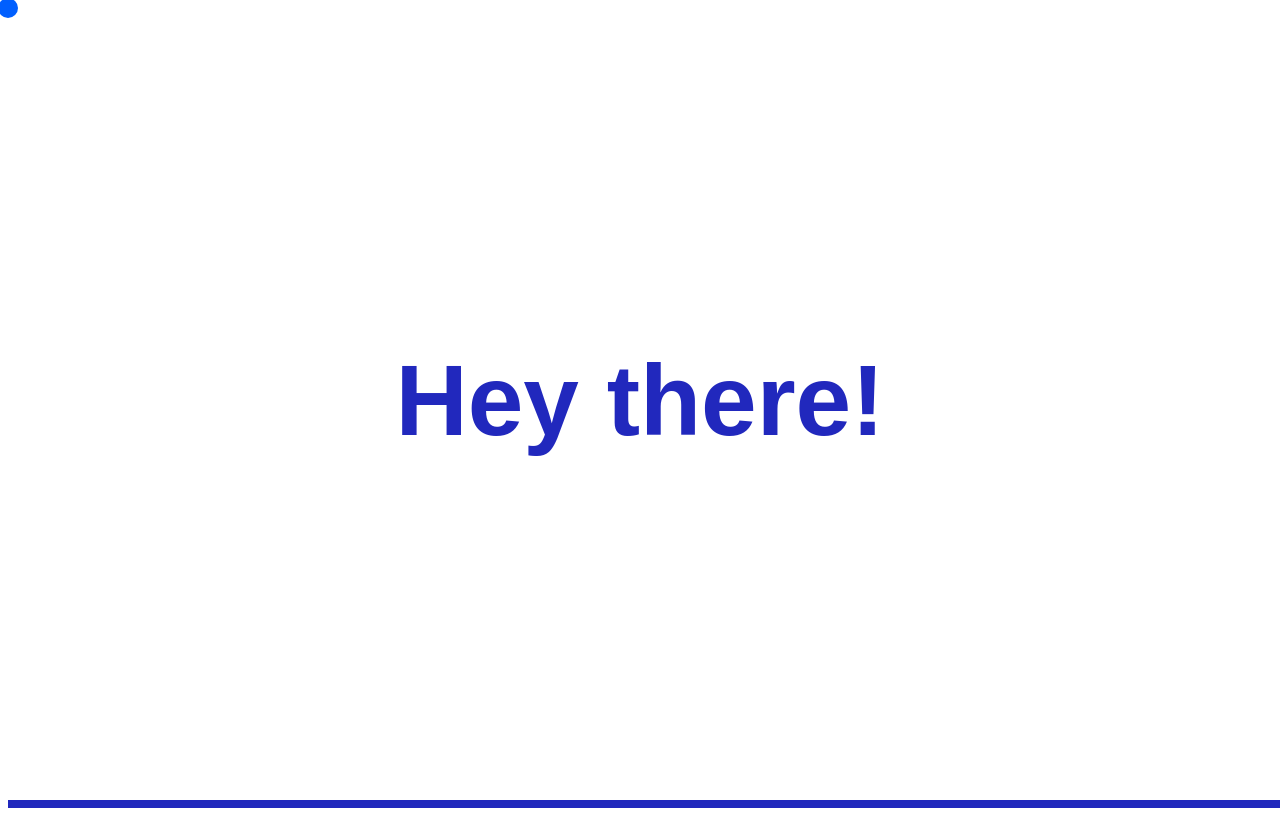
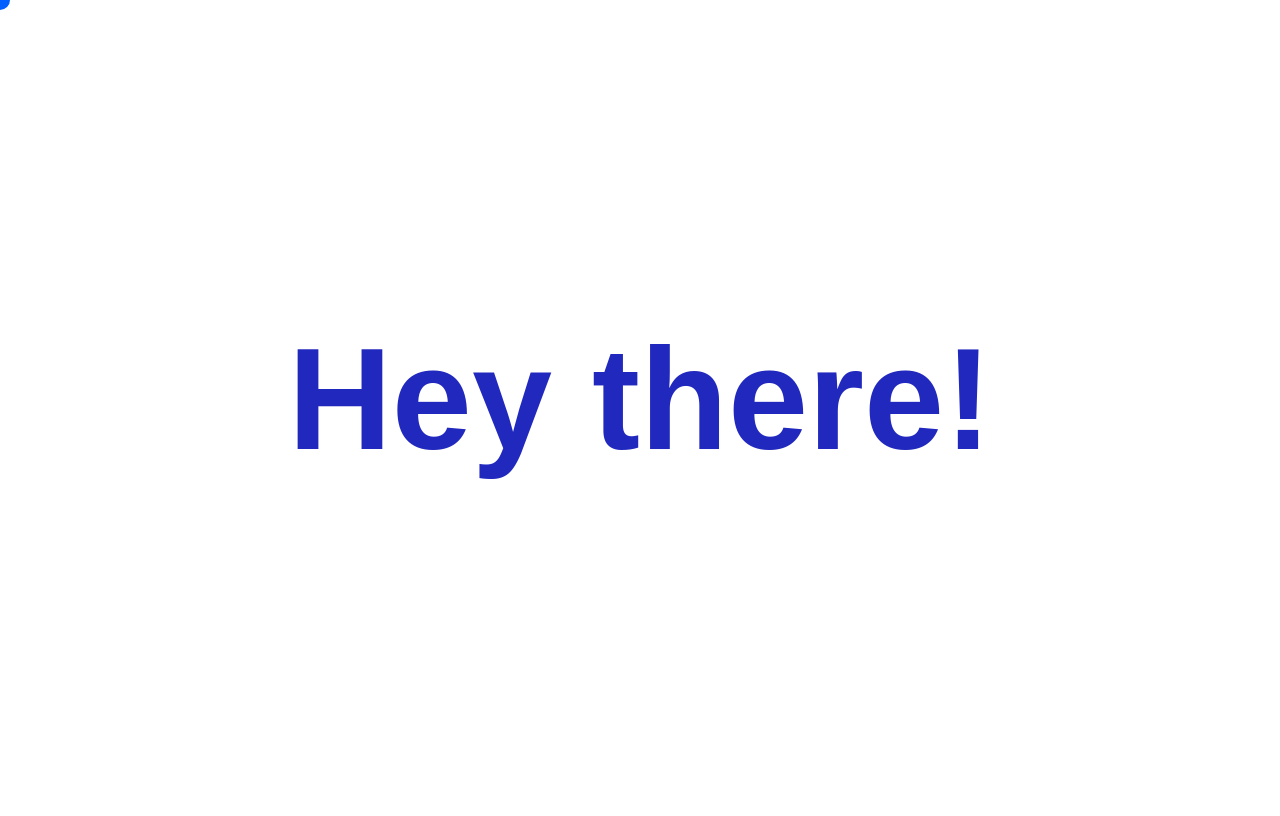
Before and after one commit to AndrickSilva/Hover-animation, a plain HTML site: page index.html in a window 1280 px wide. Drawn offline with nearby package versions, Linux system fonts and the light colour scheme.

Commit message:
completed

```diff
--- a/index.html
+++ b/index.html
@@ -22,8 +22,8 @@
         <h1>Hey there!</h1>
     </div>
 
+    <script src="https://cdnjs.cloudflare.com/ajax/libs/gsap/3.11.3/gsap.min.js"></script>
     <script src="script.js"></script>
-    <script src="https://cdnjs.cloudflare.com/ajax/libs/gsap/3.11.3/gsap.min.js"></script>
 </body>
 
 </html>
--- a/script.js
+++ b/script.js
@@ -1,4 +1,4 @@
-document.body.addEventListener("mouseover", e =>{
+document.body.addEventListener("mousemove", e =>{
     const mouseX = e.clientX;
     const mouseY = e.clientY;
 
--- a/style.css
+++ b/style.css
@@ -1,7 +1,9 @@
 body{
-
+    padding: 0;
+    margin: 0;
     font-weight: 900;
     font-family: Montserrat, sans-serif;
+    cursor: cell;
 }
 
 .shapes {
@@ -51,7 +53,7 @@ body{
 }
 
 h1{
-    font-size: 100px;
+    font-size: 9rem;
     color: #000;
     margin: 0;
     text-align: center;
```
